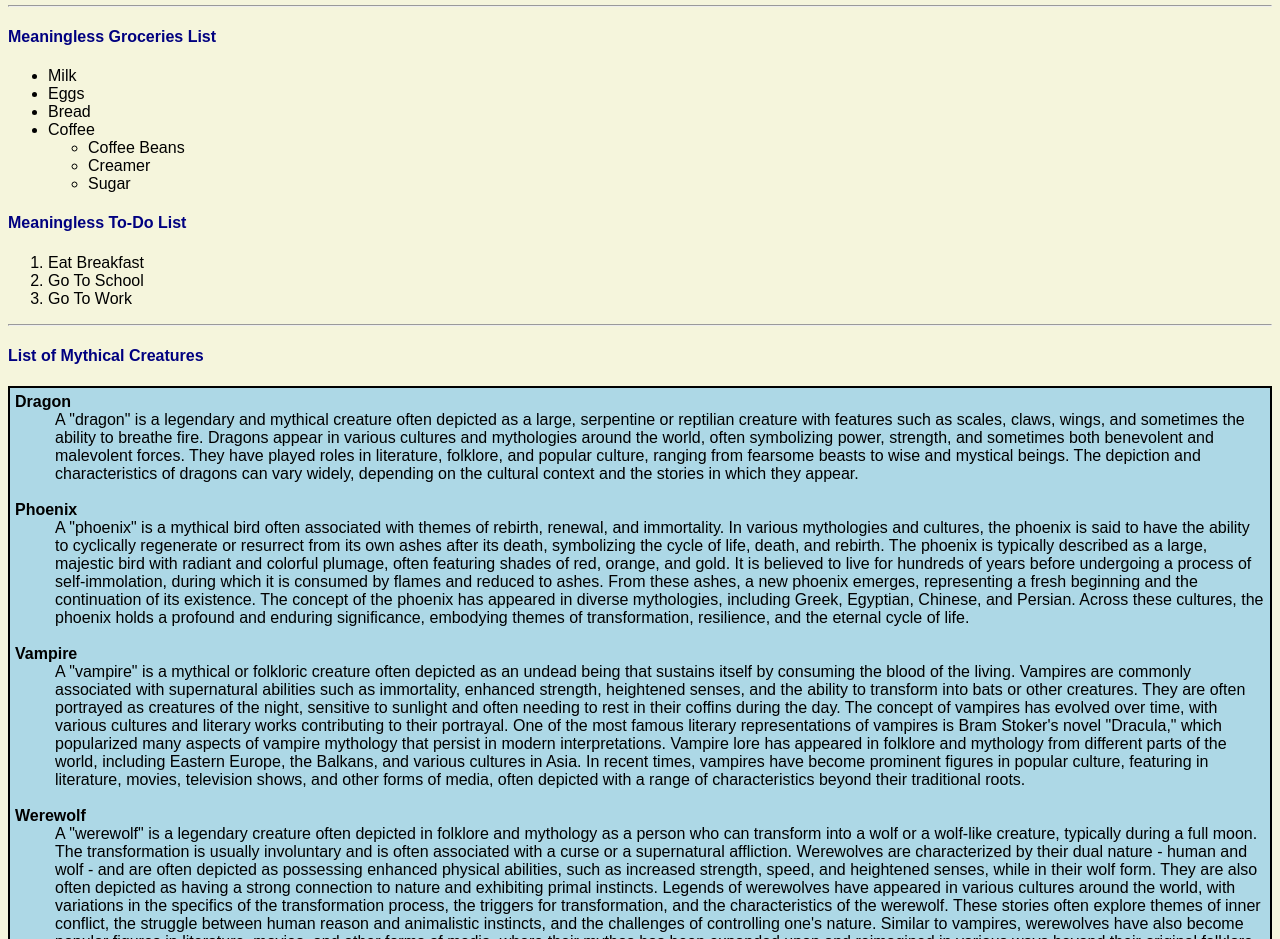
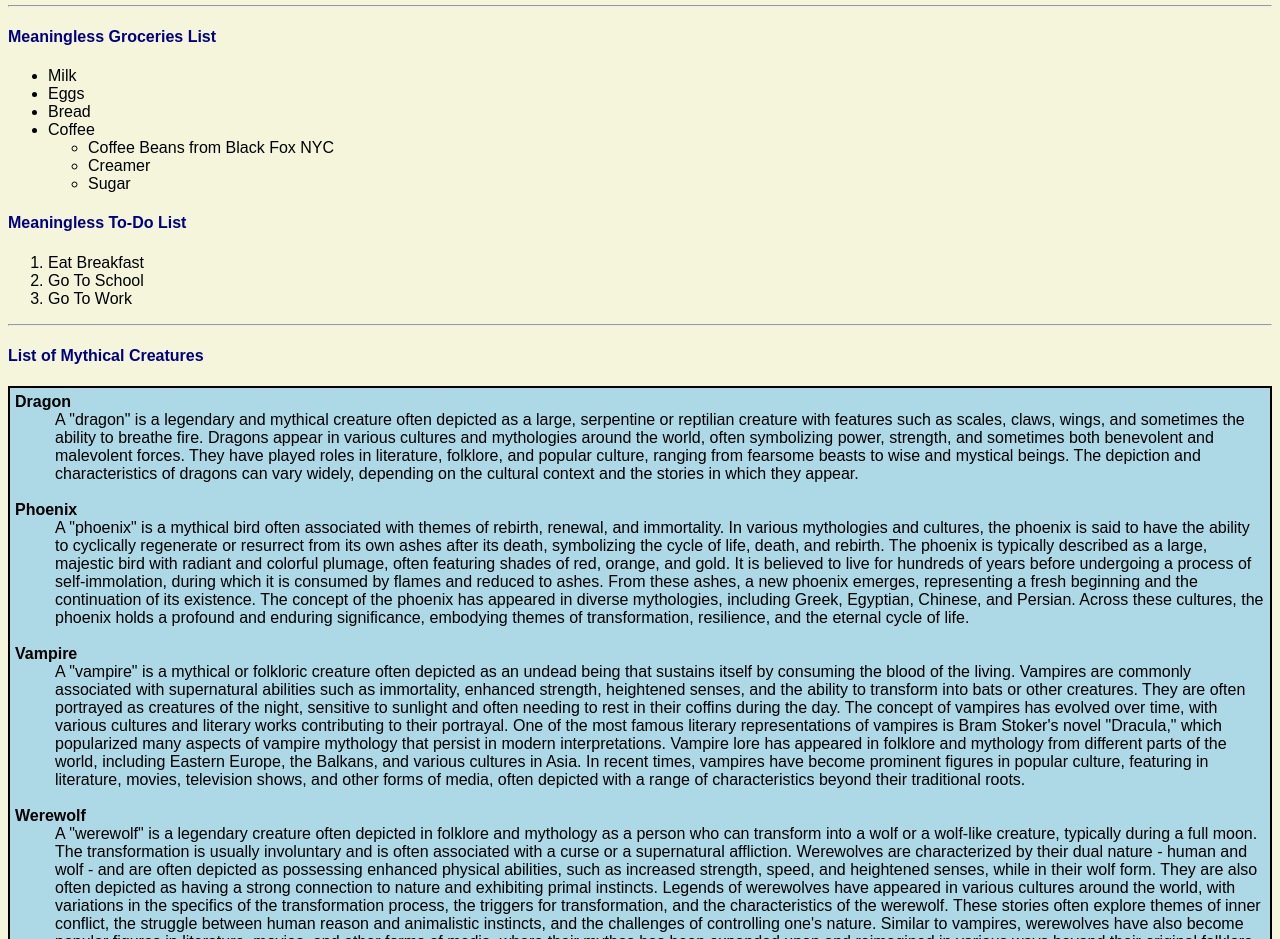
Before and after one commit to Brillate/website, a plain HTML site: page index.html in a window 1280 px wide. Shown: the part 2120-3059 px from the top of the page. Drawn offline with Linux system fonts and the light colour scheme.

Commit message:
Jordan Test

```diff
--- a/index.html
+++ b/index.html
@@ -125,7 +125,7 @@
       <li>Bread</li>
       <li>Coffee</li>
       <ul>
-        <li>Coffee Beans</li>
+        <li>Coffee Beans from Black Fox NYC</li>
         <li>Creamer</li>
         <li>Sugar</li>
       </ul>
```
